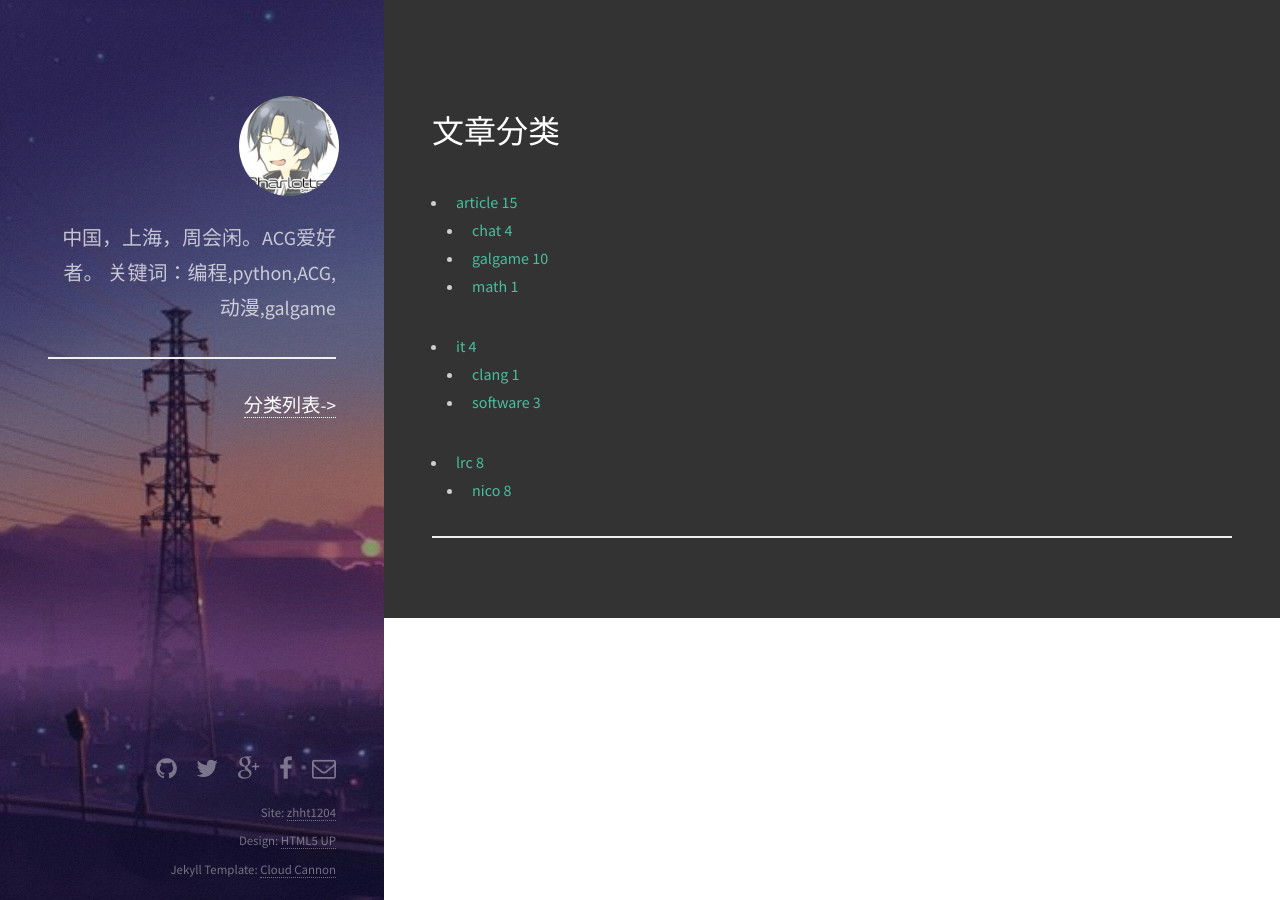
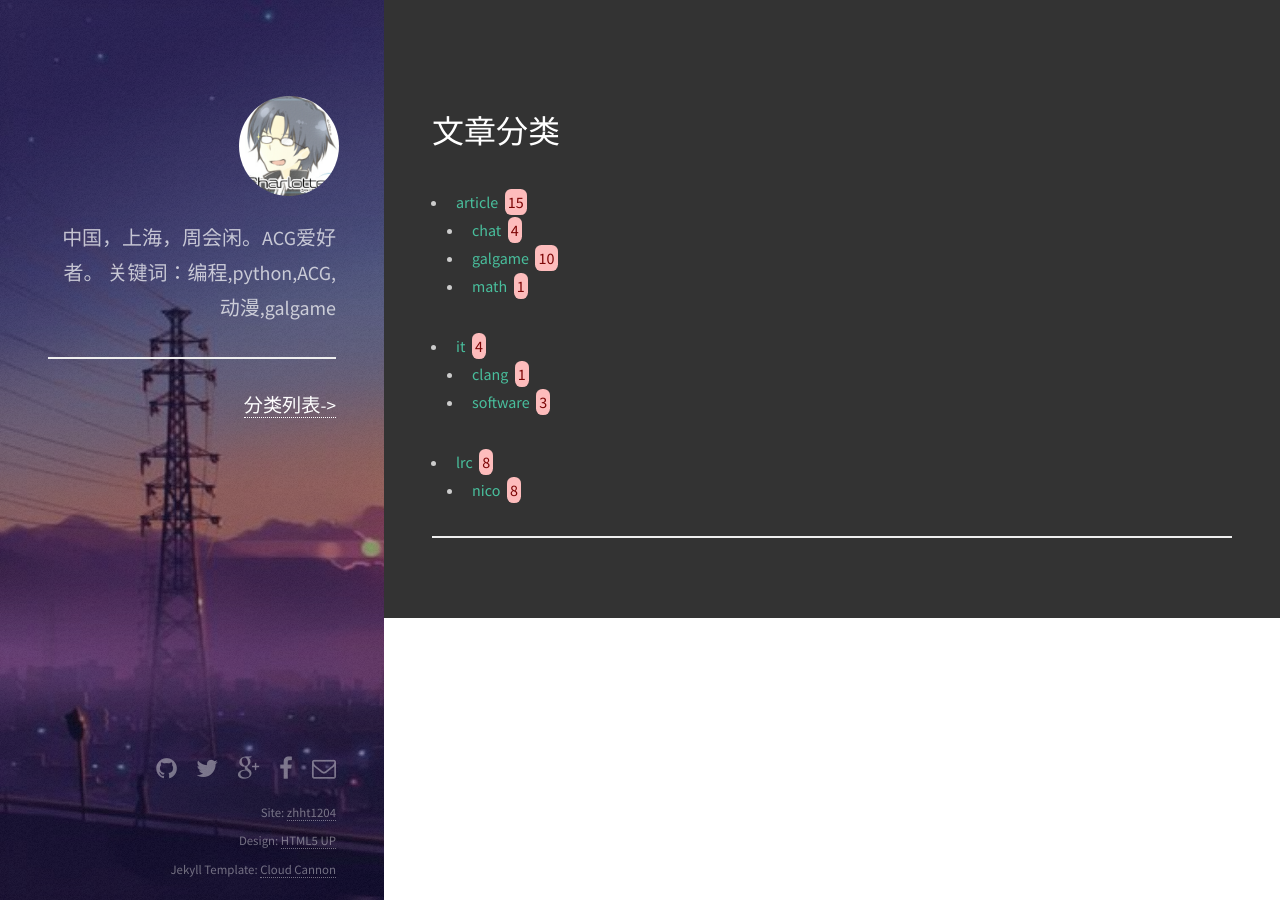
Before and after one commit to zhht1204/zhht1204, a Jekyll site: the page built from categories.html, in a window 1280 px wide. Built offline with Jekyll 4.4.1, drawn with Linux system fonts in a browser that asks for light colours.

Commit message:
update categories page

```diff
--- a/_layouts/categories.html
+++ b/_layouts/categories.html
@@ -11,7 +11,7 @@ layout: post
 	{% for post in site.posts %}
 	{% if post.categories[0] == category0[0] and printed0 == false %} <!-- change level here -->
 	<li><a href="{{ site.baseurl }}/posts?point_category={{ category0 | first }}">
-		{{ category0[0] }} {{category0 | last | size }}
+		{{ category0[0] }} <code>{{category0 | last | size }}</code>
 	 </a></li>
 	{% assign printed0 = true %}
 	<!-- level 1 -->
@@ -21,7 +21,7 @@ layout: post
 		{% for post in site.posts %}
 		{% if post.categories[0] == category0[0] and post.categories[1] == category1[0] and printed1 == false %}
 		<li><a href="{{ site.baseurl }}/posts?point_category={{ category1 | first }}">
-			{{ category1 | first}} {{ category1 | last | size }}
+			{{ category1 | first}} <code>{{ category1 | last | size }}</code>
 		</a></li>
 		{% assign printed1 = true %}
 		{% endif %}
```
